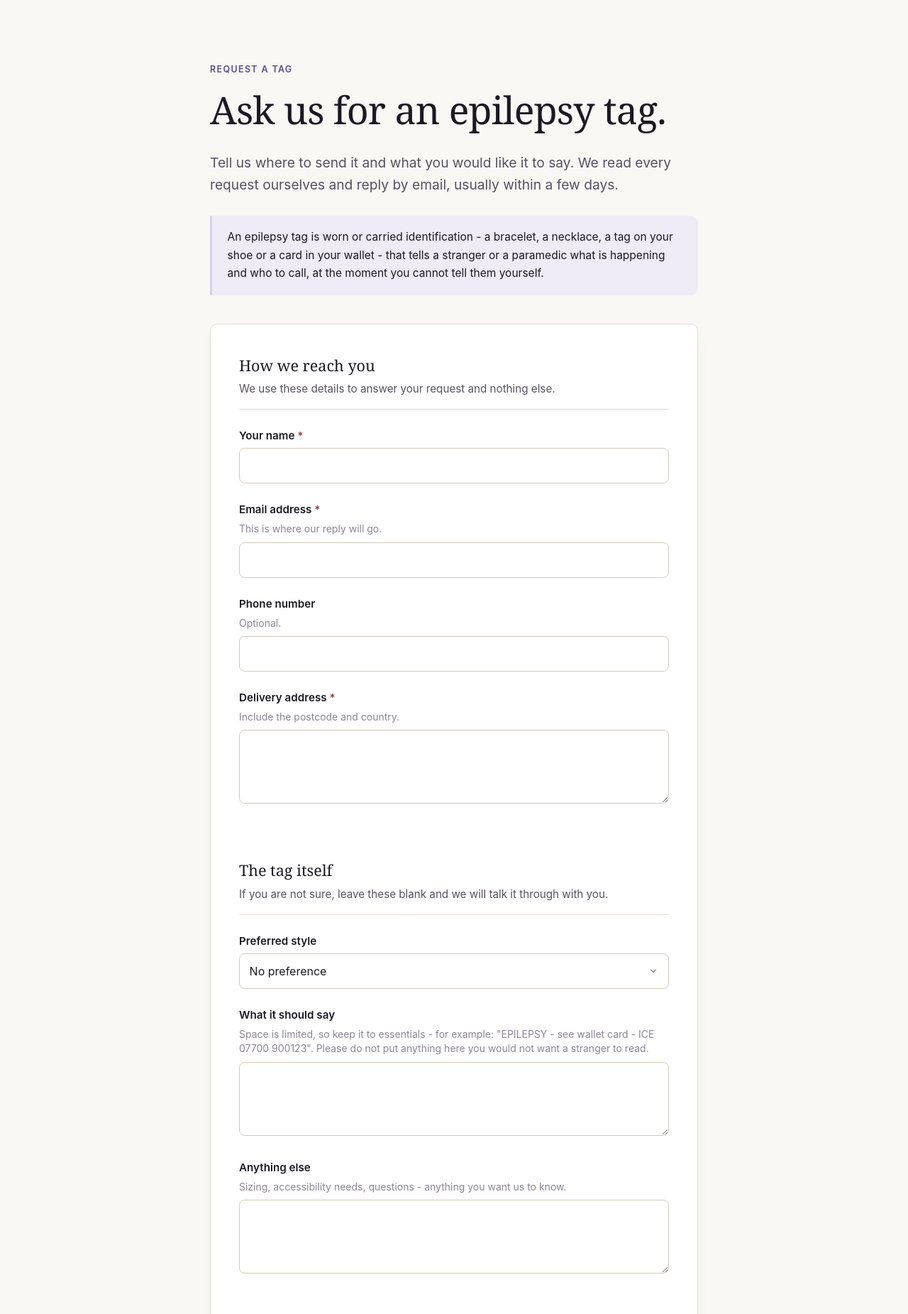
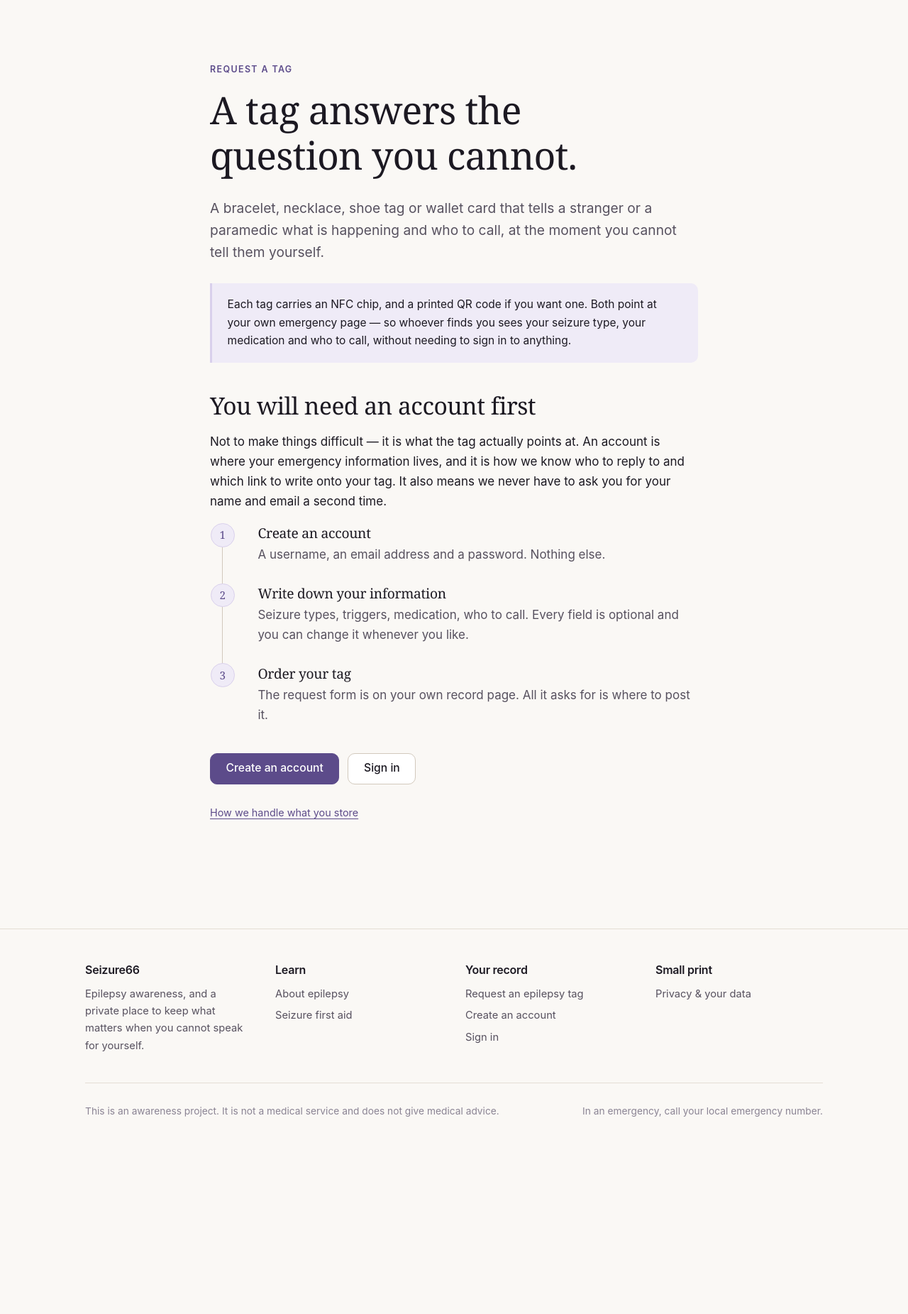
Before and after one commit to pornnapatklipbua/APP-3, a Flask app: page /request-a-tag in a window 1280 px wide. Shown: the part 69-1920 px from the top of the page at 71% size. After the commit the page ends 1642 px from the top, so only its background shows below. Run offline with Flask 3, Linux system fonts and the light colour scheme.

Commit message:
Merged request a tag and my information

```diff
--- a/app/static/css/style.css
+++ b/app/static/css/style.css
@@ -501,6 +501,27 @@ select {
 
 .required { color: var(--rose); }
 
+/* A checkbox and its label read as one target, so the whole row is clickable
+   and the label sits beside the box rather than above it. */
+.checkbox-row {
+  display: flex;
+  align-items: flex-start;
+  gap: 0.65rem;
+  cursor: pointer;
+  font-weight: 600;
+  font-size: 0.95rem;
+  margin-bottom: 0.3rem;
+}
+
+.checkbox-row input[type="checkbox"] {
+  flex: none;
+  width: 1.1rem;
+  height: 1.1rem;
+  margin: 0.15rem 0 0;
+  accent-color: var(--violet);
+  cursor: pointer;
+}
+
 fieldset { border: 0; padding: 0; margin: 0 0 2.75rem; }
 
 legend {
--- a/app/templates/records/my_information.html
+++ b/app/templates/records/my_information.html
@@ -89,6 +89,8 @@
       </div>
     {% endif %}
 
+    {% include "records/_request_tag_form.html" %}
+
   </div>
 </section>
 {% endblock %}
--- a/app/templates/request_tag.html
+++ b/app/templates/request_tag.html
@@ -1,106 +1,55 @@
 {% extends "base.html" %}
-{% block title %}Request an epilepsy tag - Auraline{% endblock %}
+{% block title %}Request an epilepsy tag - Seizure66{% endblock %}
 {% block description %}Ask us to send you an epilepsy identification tag - a bracelet, necklace, shoe tag or wallet card.{% endblock %}
 
 {% block content %}
 <section class="section">
   <div class="wrap wrap--narrow">
     <p class="eyebrow">Request a tag</p>
-    <h1>Ask us for an epilepsy tag.</h1>
+    <h1>A tag answers the question you cannot.</h1>
     <p class="lede">
-      Tell us where to send it and what you would like it to say. We read every
-      request ourselves and reply by email, usually within a few days.
+      A bracelet, necklace, shoe tag or wallet card that tells a stranger or a
+      paramedic what is happening and who to call, at the moment you cannot
+      tell them yourself.
     </p>
 
     <div class="note mt-md">
-      An epilepsy tag is worn or carried identification - a bracelet, a
-      necklace, a tag on your shoe or a card in your wallet - that tells a
-      stranger or a paramedic what is happening and who to call, at the moment
-      you cannot tell them yourself.
+      Each tag carries an NFC chip, and a printed QR code if you want one. Both
+      point at your own emergency page &mdash; so whoever finds you sees your
+      seizure type, your medication and who to call, without needing to sign in
+      to anything.
     </div>
 
-    <form method="post" class="panel mt-lg" novalidate>
-      <input type="hidden" name="csrf_token" value="{{ csrf_token() }}">
+    <h2 class="mt-lg">You will need an account first</h2>
+    <p>
+      Not to make things difficult &mdash; it is what the tag actually points
+      at. An account is where your emergency information lives, and it is how we
+      know who to reply to and which link to write onto your tag. It also means
+      we never have to ask you for your name and email a second time.
+    </p>
 
-      <fieldset>
-        <legend>How we reach you</legend>
-        <p class="fieldset__intro">We use these details to answer your request and nothing else.</p>
+    <ol class="steps mt-md">
+      <li>
+        <h3>Create an account</h3>
+        <p class="muted">A username, an email address and a password. Nothing else.</p>
+      </li>
+      <li>
+        <h3>Write down your information</h3>
+        <p class="muted">Seizure types, triggers, medication, who to call. Every field is optional and you can change it whenever you like.</p>
+      </li>
+      <li>
+        <h3>Order your tag</h3>
+        <p class="muted">The request form is on your own record page. All it asks for is where to post it.</p>
+      </li>
+    </ol>
 
-        <div class="field">
-          <label for="full_name">Your name <span class="required" aria-hidden="true">*</span></label>
-          <input type="text" id="full_name" name="full_name" maxlength="200" required
-                 autocomplete="name" value="{{ form.full_name or '' }}">
-        </div>
-
-        <div class="field">
-          <label for="email">Email address <span class="required" aria-hidden="true">*</span></label>
-          <span class="field__hint" id="email-hint">This is where our reply will go.</span>
-          <input type="email" id="email" name="email" maxlength="320" required
-                 aria-describedby="email-hint" autocomplete="email"
-                 value="{{ form.email or (current_user.email if current_user else '') }}">
-        </div>
-
-        <div class="field">
-          <label for="phone">Phone number</label>
-          <span class="field__hint" id="phone-hint">Optional.</span>
-          <input type="tel" id="phone" name="phone" maxlength="60"
-                 aria-describedby="phone-hint" autocomplete="tel" value="{{ form.phone or '' }}">
-        </div>
-
-        <div class="field">
-          <label for="postal_address">Delivery address <span class="required" aria-hidden="true">*</span></label>
-          <span class="field__hint" id="address-hint">Include the postcode and country.</span>
-          <textarea id="postal_address" name="postal_address" maxlength="2000" required
-                    aria-describedby="address-hint" autocomplete="street-address">{{ form.postal_address or '' }}</textarea>
-        </div>
-      </fieldset>
-
-      <fieldset>
-        <legend>The tag itself</legend>
-        <p class="fieldset__intro">If you are not sure, leave these blank and we will talk it through with you.</p>
-
-        <div class="field">
-          <label for="tag_style">Preferred style</label>
-          <select id="tag_style" name="tag_style">
-            <option value="">No preference</option>
-            {% for style in tag_styles %}
-              <option value="{{ style }}" {% if form.tag_style == style %}selected{% endif %}>{{ style }}</option>
-            {% endfor %}
-          </select>
-        </div>
-
-        <div class="field">
-          <label for="engraving">What it should say</label>
-          <span class="field__hint" id="engraving-hint">
-            Space is limited, so keep it to essentials - for example:
-            "EPILEPSY - see wallet card - ICE 07700 900123". Please do not put
-            anything here you would not want a stranger to read.
-          </span>
-          <textarea id="engraving" name="engraving" maxlength="500"
-                    aria-describedby="engraving-hint">{{ form.engraving or '' }}</textarea>
-        </div>
-
-        <div class="field">
-          <label for="message">Anything else</label>
-          <span class="field__hint" id="message-hint">Sizing, accessibility needs, questions - anything you want us to know.</span>
-          <textarea id="message" name="message" maxlength="2000"
-                    aria-describedby="message-hint">{{ form.message or '' }}</textarea>
-        </div>
-      </fieldset>
-
-      <div class="honeypot" aria-hidden="true">
-        <label for="website">Leave this field empty</label>
-        <input type="text" id="website" name="website" tabindex="-1" autocomplete="off">
-      </div>
-
-      <div class="form-actions">
-        <button type="submit" class="btn btn--primary">Send request</button>
-        <span class="faint">Stored encrypted. Read only by us, only to fulfil your request.</span>
-      </div>
-    </form>
+    <div class="btn-row mt-lg">
+      <a class="btn btn--primary" href="{{ url_for('auth.register') }}">Create an account</a>
+      <a class="btn btn--ghost" href="{{ url_for('auth.login') }}">Sign in</a>
+    </div>
 
     <p class="faint mt-md">
-      <a href="{{ url_for('main.privacy') }}">How we handle what you send us</a>
+      <a href="{{ url_for('main.privacy') }}">How we handle what you store</a>
     </p>
   </div>
 </section>
--- a/app/views/main.py
+++ b/app/views/main.py
@@ -8,7 +8,7 @@ from flask import Blueprint, flash, g, redirect, render_template, request, url_f
 from ..extensions import db
 from ..mailer import send_tag_request_notification
 from ..models import EmergencyAccess, EmergencyCard, EpilepsyProfile, TagRequest, User
-from ..security import admin_required, blind_index, rate_limit
+from ..security import admin_required, blind_index, login_required, rate_limit
 
 bp = Blueprint("main", __name__)
 
@@ -43,60 +43,68 @@ def first_aid():
     return render_template("first_aid.html")
 
 
-@bp.route("/request-a-tag", methods=["GET", "POST"])
-@rate_limit(max_requests=5, window_seconds=900)
+@bp.route("/request-a-tag")
 def request_tag():
-    form = {}
-    if request.method == "POST":
-        form = {
-            "full_name": _clean("full_name", 200),
-            "email": _clean("email", 320),
-            "phone": _clean("phone", 60),
-            "postal_address": _clean("postal_address"),
-            "tag_style": _clean("tag_style", 100),
-            "engraving": _clean("engraving", 500),
-            "message": _clean("message"),
-        }
+    """Entry point for the "Request a tag" links across the site.
 
-        errors = []
-        if not form["full_name"]:
-            errors.append("Please tell us your name.")
-        if not form["email"] or "@" not in form["email"] or " " in form["email"]:
-            errors.append("Please give an email address we can reply to.")
-        if not form["postal_address"]:
-            errors.append("Please give an address we can post the tag to.")
-        if form["tag_style"] and form["tag_style"] not in TAG_STYLES:
-            errors.append("Please choose one of the listed tag styles.")
-        # Honeypot: a field hidden from people, irresistible to bots.
-        if (request.form.get("website") or "").strip():
-            errors.append("Please try again.")
-
-        if errors:
-            for message in errors:
-                flash(message, "error")
-        else:
-            tag_request = TagRequest(
-                user_id=g.user.id if g.get("user") else None,
-                full_name=form["full_name"],
-                email=form["email"],
-                phone=form["phone"],
-                postal_address=form["postal_address"],
-                tag_style=form["tag_style"],
-                engraving=form["engraving"],
-                message=form["message"],
-            )
-            db.session.add(tag_request)
-            db.session.commit()
-
-            send_tag_request_notification(tag_request)
-            return redirect(url_for("main.request_tag_sent"))
-
-    return render_template("request_tag.html", form=form, tag_styles=TAG_STYLES)
+    The form itself lives on the signed-in record page, so someone can read
+    their information, edit it and order a tag without moving between pages.
+    Signed-out visitors get an explanation of why an account is needed rather
+    than a bare redirect to the sign-in form.
+    """
+    if g.get("user"):
+        return redirect(url_for("records.my_information", _anchor="request-a-tag"))
+    return render_template("request_tag.html")
 
 
-@bp.route("/request-a-tag/sent")
-def request_tag_sent():
-    return render_template("request_tag_sent.html")
+@bp.route("/my-information/request-a-tag", methods=["POST"])
+@login_required
+@rate_limit(max_requests=5, window_seconds=900, methods=("POST",))
+def submit_tag_request():
+    """Handle the tag request form embedded in the record page.
+
+    Name and email are deliberately not asked for -- they are on the account,
+    which is also what ties this request to the emergency link that gets
+    written onto the finished tag.
+    """
+    postal_address = _clean("postal_address")
+    tag_style = _clean("tag_style", 100)
+    engraving = _clean("engraving", 500)
+    message = _clean("message")
+    wants_qr = bool(request.form.get("wants_qr"))
+
+    errors = []
+    if not postal_address:
+        errors.append("Please give an address we can post the tag to.")
+    if tag_style and tag_style not in TAG_STYLES:
+        errors.append("Please choose one of the listed tag styles.")
+    # Honeypot: a field hidden from people, irresistible to bots.
+    if (request.form.get("website") or "").strip():
+        errors.append("Please try again.")
+
+    if errors:
+        for problem in errors:
+            flash(problem, "error")
+        return redirect(url_for("records.my_information", _anchor="request-a-tag"))
+
+    tag_request = TagRequest(
+        user_id=g.user.id,
+        postal_address=postal_address,
+        tag_style=tag_style,
+        engraving=engraving,
+        message=message,
+        wants_qr=wants_qr,
+    )
+    db.session.add(tag_request)
+    db.session.commit()
+
+    send_tag_request_notification(tag_request)
+    flash(
+        "Your tag request has been sent. We read every one ourselves and will "
+        "reply by email, usually within a few days.",
+        "success",
+    )
+    return redirect(url_for("records.my_information", _anchor="request-a-tag"))
 
 
 @bp.route("/privacy")
```
Also changed, not shown: app/mailer.py (+7 -5 lines), app/models.py (+23 -1 lines), app/templates/admin/tag_requests.html (+8 -3 lines), app/templates/records/_request_tag_form.html (added, +114 -0 lines), app/templates/request_tag_sent.html (deleted, +0 -31 lines), app/views/records.py (+14 -2 lines), smoke_test.py (+108 -30 lines), README.md.
